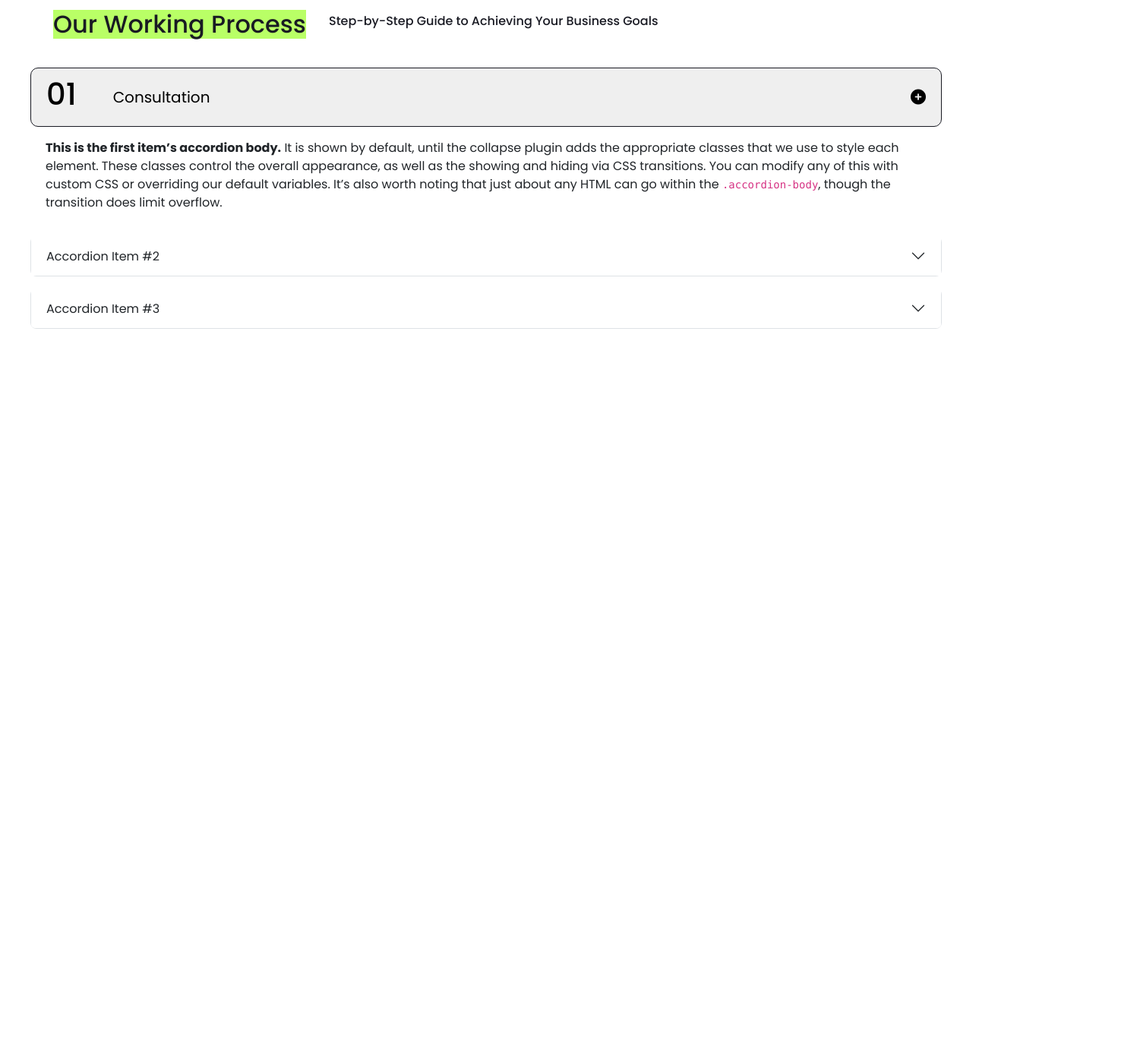
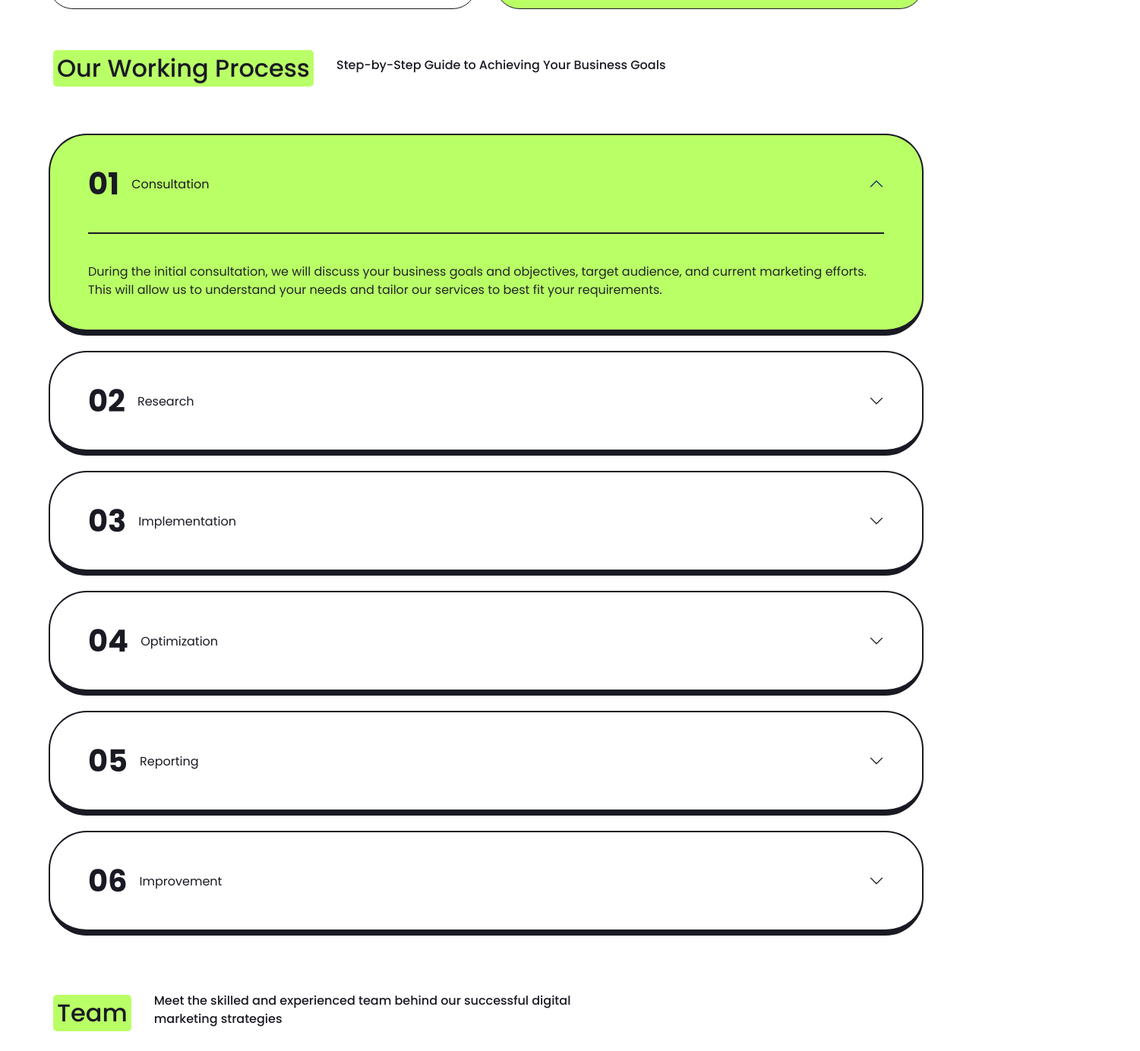
Before and after one commit to Faizanriaz44553/All-CSS-PROPERTIES-DEFINE, a plain HTML site: page Positivus_bootstrape_ui/index.html in a window 1280 px wide. Shown: the part 1336-2720 px from the top of the page at 76% size, 1501 px wide, since content can reach past the window. Before the commit the page ends 1785 px from the top, so only its background shows below. Drawn offline with nearby package versions, Linux system fonts and the light colour scheme.

Commit message:
project initialization

```diff
--- a/Positivus_bootstrape_ui/index.html
+++ b/Positivus_bootstrape_ui/index.html
@@ -139,7 +139,7 @@
             <div class="card-body d-flex gap-3 search-engine">
                 <div class="d-flex flex-column gap-5 search-engine-contant">
 
-                    <h1 class="fs-5 fs-md-3 fs-lg-1">Search Engine
+                    <h1>Search Engine
                         Optimization</h1>
 
                     <a href="./pages/services.html" class="text-decoration-none text-dark"><img
@@ -158,13 +158,13 @@
             <div class="card-body d-flex gap-3 search-engine">
                 <div class="d-flex flex-column gap-5 search-engine-contant-2">
 
-                    <h1">Pay-per-click
+                    <h1>Pay-per-click
                         advertising</h1>
 
 
-                        <a href="./pages/cases.html" class="text-decoration-none text-dark"><img
-                                src="https://positivustheme.vercel.app/_image?href=%2F_astro%2Ficon6.gU4U-Esm.svg&w=41&h=41&f=svg"
-                                alt="arrow"> Read more</a>
+                    <a href="./pages/cases.html" class="text-decoration-none text-dark"><img
+                            src="https://positivustheme.vercel.app/_image?href=%2F_astro%2Ficon6.gU4U-Esm.svg&w=41&h=41&f=svg"
+                            alt="arrow"> Read more</a>
 
                 </div>
                 <div class="">
@@ -180,67 +180,120 @@
         <p>Step-by-Step Guide to Achieving Your Business Goals</p>
     </section>
 
-    <section>
+    <section class="p-4">
         <div class="accordion" id="accordionExample">
-            <div class=" mb-3 rounded-3">
-                <h2 class="accordion-header fs-5 fs-md-3 fs-lg-1">
-                    <button class="according-button" type="button" data-bs-toggle="collapse"
+
+            <!-- ITEM 01 -->
+            <div class="accourdion-container">
+                <h2 class="accordion-header">
+                    <button class="accordion-button" type="button" data-bs-toggle="collapse"
                         data-bs-target="#collapseOne" aria-expanded="true" aria-controls="collapseOne">
-                        <h1 class="me-5">01</h1> Consultation <span class="ms-auto">
-                            <i class="fa-solid fa-circle-plus"></i>
-                        </span>
+                        <span class="fs-1 fw-bold me-3">01</span> Consultation
                     </button>
-
                 </h2>
                 <div id="collapseOne" class="accordion-collapse collapse show" data-bs-parent="#accordionExample">
                     <div class="accordion-body">
-                        <strong>This is the first item’s accordion body.</strong> It is shown by default, until the
-                        collapse plugin adds the appropriate classes that we use to style each element. These classes
-                        control the overall appearance, as well as the showing and hiding via CSS transitions. You can
-                        modify any of this with custom CSS or overriding our default variables. It’s also worth noting
-                        that just about any HTML can go within the <code>.accordion-body</code>, though the transition
-                        does limit overflow.
+                        During the initial consultation, we will discuss your business goals and objectives, target
+                        audience, and current marketing efforts. This will allow us to understand your needs and tailor
+                        our services to best fit your requirements.
                     </div>
                 </div>
             </div>
-            <div class="accordion-item mb-3 rounded-3">
+
+            <!-- ITEM 02 -->
+            <div class="accordion-item accourdion-container">
                 <h2 class="accordion-header">
                     <button class="accordion-button collapsed" type="button" data-bs-toggle="collapse"
                         data-bs-target="#collapseTwo" aria-expanded="false" aria-controls="collapseTwo">
-                        Accordion Item #2
+                        <span class="fs-1 fw-bold me-3">02</span> Research
                     </button>
                 </h2>
                 <div id="collapseTwo" class="accordion-collapse collapse" data-bs-parent="#accordionExample">
                     <div class="accordion-body">
-                        <strong>This is the second item’s accordion body.</strong> It is hidden by default, until the
-                        collapse plugin adds the appropriate classes that we use to style each element. These classes
-                        control the overall appearance, as well as the showing and hiding via CSS transitions. You can
-                        modify any of this with custom CSS or overriding our default variables. It’s also worth noting
-                        that just about any HTML can go within the <code>.accordion-body</code>, though the transition
-                        does limit overflow.
+                        After the consultation, we will conduct thorough research to identify your target audience,
+                        competitors, and industry trends. This will help us develop a comprehensive strategy to achieve
+                        your business goals.
                     </div>
                 </div>
             </div>
-            <div class="accordion-item mb-3 rounded-3">
+
+            <!-- ITEM 03 -->
+            <div class="accordion-item accourdion-container">
                 <h2 class="accordion-header">
                     <button class="accordion-button collapsed" type="button" data-bs-toggle="collapse"
                         data-bs-target="#collapseThree" aria-expanded="false" aria-controls="collapseThree">
-                        Accordion Item #3
+                        <span class="fs-1 fw-bold me-3">03</span> Implementation
                     </button>
                 </h2>
                 <div id="collapseThree" class="accordion-collapse collapse" data-bs-parent="#accordionExample">
                     <div class="accordion-body">
-                        <strong>This is the third item’s accordion body.</strong> It is hidden by default, until the
-                        collapse plugin adds the appropriate classes that we use to style each element. These classes
-                        control the overall appearance, as well as the showing and hiding via CSS transitions. You can
-                        modify any of this with custom CSS or overriding our default variables. It’s also worth noting
-                        that just about any HTML can go within the <code>.accordion-body</code>, though the transition
-                        does limit overflow.
+                        Once the research is complete, we will begin implementing the strategy. This may include
+                        optimizing your website, creating content, and launching marketing campaigns. Our team will work
+                        diligently to ensure that all tasks are completed on time and within budget.
                     </div>
                 </div>
             </div>
+
+            <!-- ITEM 04 (Fixed ID and Target to Four) -->
+            <div class="accordion-item accourdion-container">
+                <h2 class="accordion-header">
+                    <button class="accordion-button collapsed" type="button" data-bs-toggle="collapse"
+                        data-bs-target="#collapseFour" aria-expanded="false" aria-controls="collapseFour">
+                        <span class="fs-1 fw-bold me-3">04</span> Optimization
+                    </button>
+                </h2>
+                <div id="collapseFour" class="accordion-collapse collapse" data-bs-parent="#accordionExample">
+                    <div class="accordion-body">
+                        After the initial implementation, we will continuously monitor and optimize your marketing
+                        efforts to ensure maximum results. This may involve adjusting ad campaigns, refining content,
+                        and analyzing data to identify areas for improvement.
+                    </div>
+                </div>
+            </div>
+
+            <!-- ITEM 05 (Fixed ID and Target to Five) -->
+            <div class="accordion-item accourdion-container">
+                <h2 class="accordion-header">
+                    <button class="accordion-button collapsed" type="button" data-bs-toggle="collapse"
+                        data-bs-target="#collapseFive" aria-expanded="false" aria-controls="collapseFive">
+                        <span class="fs-1 fw-bold me-3">05</span> Reporting
+                    </button>
+                </h2>
+                <div id="collapseFive" class="accordion-collapse collapse" data-bs-parent="#accordionExample">
+                    <div class="accordion-body">
+                        Throughout the process, we will provide regular reports on the performance of your marketing
+                        campaigns. This will allow you to track progress, measure success, and make informed decisions
+                        about future strategies.
+                    </div>
+                </div>
+            </div>
+
+            <!-- ITEM 06 (Fixed ID and Target to Six) -->
+            <div class="accordion-item accourdion-container">
+                <h2 class="accordion-header">
+                    <button class="accordion-button collapsed" type="button" data-bs-toggle="collapse"
+                        data-bs-target="#collapseSix" aria-expanded="false" aria-controls="collapseSix">
+                        <span class="fs-1 fw-bold me-3">06</span> Improvement
+                    </button>
+                </h2>
+                <div id="collapseSix" class="accordion-collapse collapse" data-bs-parent="#accordionExample">
+                    <div class="accordion-body">
+                        Based on the data and insights gathered from the reports, we will make recommendations for
+                        further improvement. This may involve refining existing strategies, exploring new opportunities,
+                        or adjusting tactics to better align with your business goals.
+                    </div>
+                </div>
+            </div>
+
         </div>
     </section>
+
+      <section class="services-container">
+        <h1>Team</h1>
+        <p>Meet the skilled and experienced team behind our successful digital marketing strategies</p>
+    </section>
+
+
     <script src="https://cdn.jsdelivr.net/npm/bootstrap@5.3.8/dist/js/bootstrap.bundle.min.js"
         integrity="sha384-FKyoEForCGlyvwx9Hj09JcYn3nv7wiPVlz7YYwJrWVcXK/BmnVDxM+D2scQbITxI"
         crossorigin="anonymous"></script>
--- a/Positivus_bootstrape_ui/style/style.css
+++ b/Positivus_bootstrape_ui/style/style.css
@@ -157,6 +157,8 @@ body {
 
 .services-container>h1 {
   font-size: 2rem;
+  border-radius: 5px;
+  padding: 5px;
   color: var(--color-dark-charcoal);
   background-color: var(--color-primary-lime);
 }
@@ -195,15 +197,48 @@ body {
   transform: translateY(-8px);
   border-bottom: 8px solid var(--color-dark-charcoal);
 }
-.according-button{
-  width: 100%;
-  display: flex;
-  align-items: center;
-  /* justify-content: space-between; */
-  border: 1px solid var(--color-border-dark);
-  padding: 10px 20px 10px 20px;
-  border-radius: 10px;
+/* accordion started */
+.accourdion-container {
+  border: 2px solid var(--color-border-dark) !important;
+  margin-bottom: 20px;
+  border-radius: 50px !important;
+  overflow: hidden !important;
+  background-color: var(--color-bg-white);
+  transition: background-color 0.3s ease;
+  border-bottom: 8px solid var(--color-dark-charcoal) !important;
+}
 
+.accourdion-container:has(.accordion-button:not(.collapsed)) {
+  background-color: var(--color-primary-lime);
+}
+
+.accordion-button {
+  box-shadow: none !important;
+  padding: 40px 50px;
+  transition: 0.4s ease;
+  background-color: transparent !important;
+  color: var(--color-border-dark);
+}
+
+.accordion-button:focus,
+.accordion-button:not(.collapsed) {
+  box-shadow: none !important;
+  background-color: transparent !important;
+  color: var(--color-border-dark);
+}
+.accordion-body {
+  padding: 40px 50px;
+  position: relative;
+}
+
+.accordion-body::after {
+  content: '';
+  position: absolute;
+  top: 0;
+  left: 50px;
+  right: 50px;
+  background-color: #191a23;
+  height: 2px;
 }
 @media (max-width: 768px) {
   body {
```
